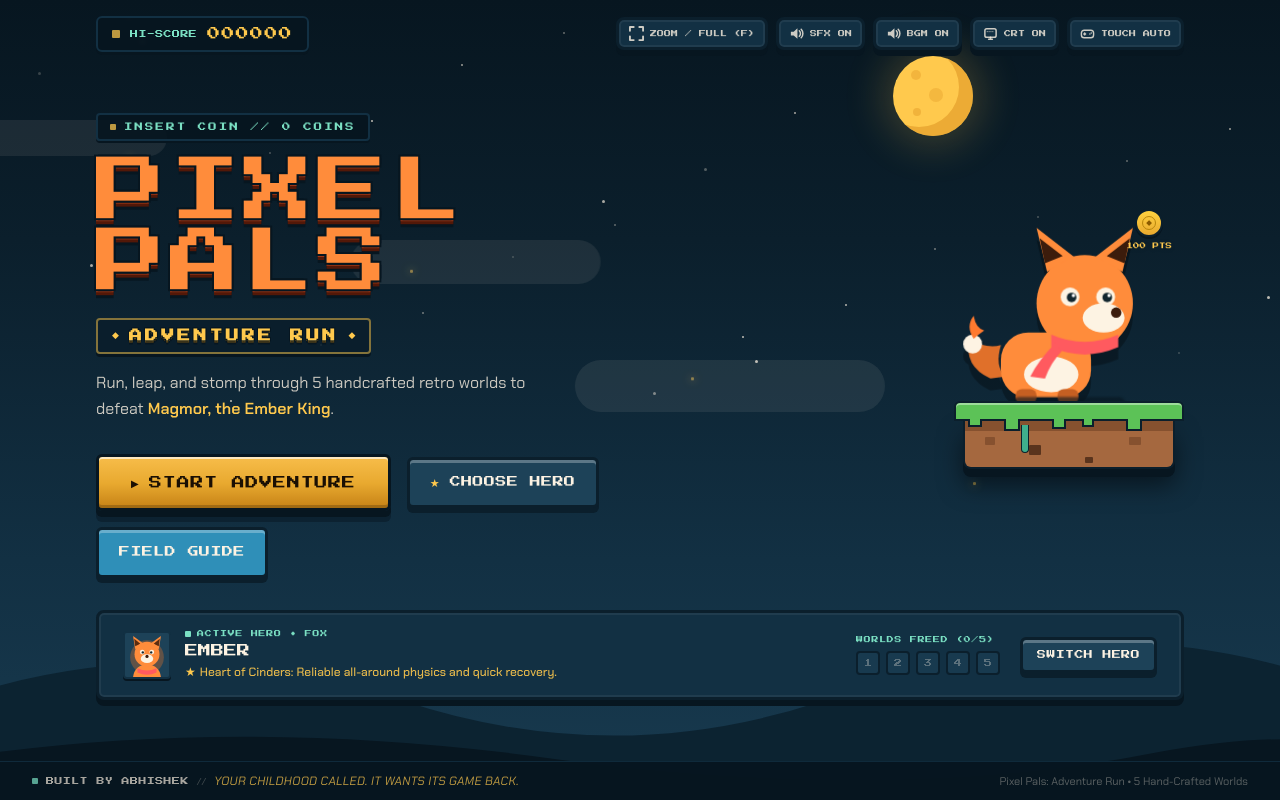
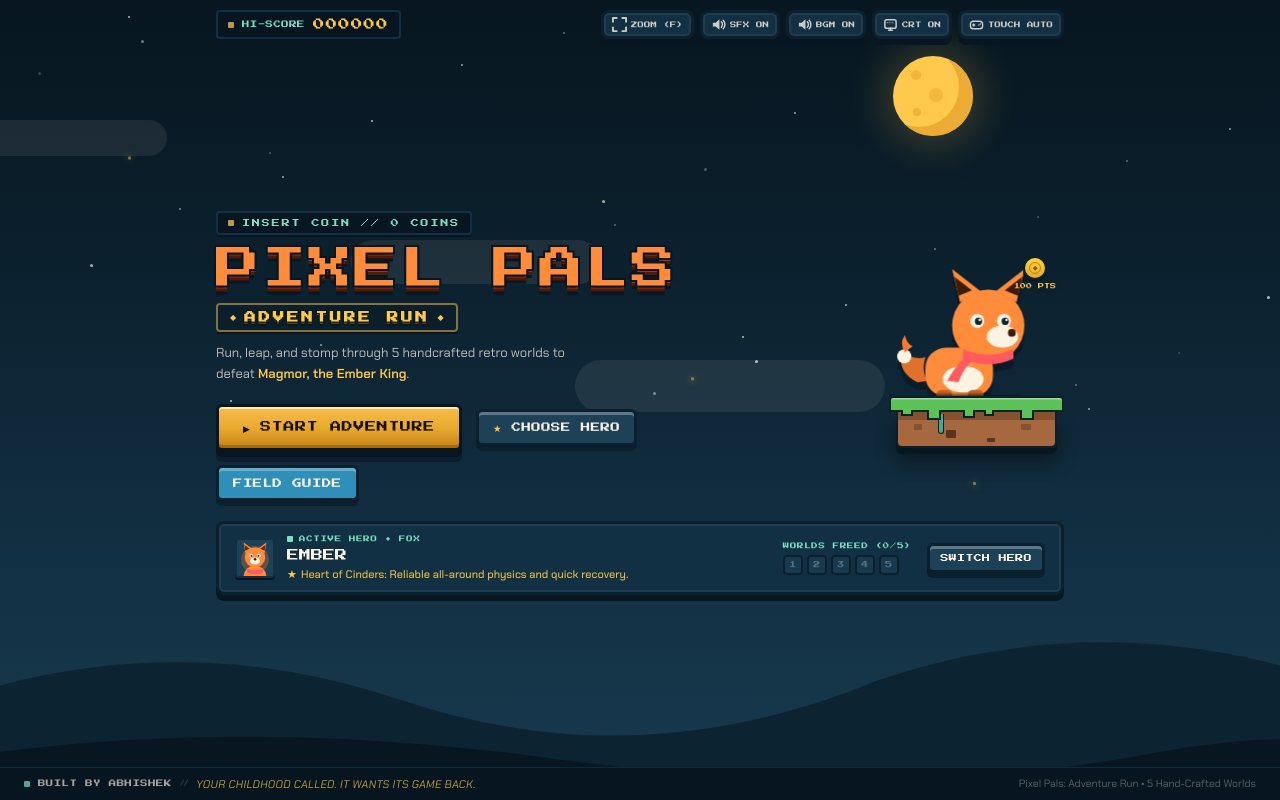
Before and after one commit to codewithabhiishek/Pixel-Pals, a React (Vite) app: page / in a window 1280 px wide. Built offline with nearby package versions, Linux system fonts and the light colour scheme.

Commit message:
fix(landing): un-zoom landing page layout, scale title and mascot to fit viewport comfortably

```diff
--- a/src/App.tsx
+++ b/src/App.tsx
@@ -179,10 +179,10 @@ const FoxMascot = () => {
   return (
     <svg
       ref={svgRef}
-      width="220"
-      height="200"
+      width="165"
+      height="150"
       viewBox="0 0 210 190"
-      className="drop-shadow-[0_12px_0_rgba(0,0,0,0.3)] select-none pointer-events-none"
+      className="drop-shadow-[0_8px_0_rgba(0,0,0,0.28)] select-none pointer-events-none"
     >
       {/* tail with flame flicker */}
       <g className="origin-[40px_148px] animate-[flameFlicker_3.2s_ease-in-out_infinite]">
@@ -237,13 +237,13 @@ const FoxMascot = () => {
 const FloatingIsland = () => (
   <div className="relative flex flex-col items-center select-none pointer-events-none">
     {/* Floating Coin near character's shoulder */}
-    <div className="absolute -top-3 right-3 flex flex-col items-center anim-float z-20">
-      <div className="w-7 h-7 rounded-full bg-gradient-to-b from-[#ffd23f] to-[#e8a92f] border-2 border-[#0b1f2c] shadow-[0_2px_0_#071620] flex items-center justify-center anim-coin-spin">
-        <div className="w-3.5 h-3.5 rounded-full border border-[#b8860b] flex items-center justify-center font-bold text-[7px] text-[#8a5a00]">
+    <div className="absolute -top-2 right-2 flex flex-col items-center anim-float z-20">
+      <div className="w-6 h-6 rounded-full bg-gradient-to-b from-[#ffd23f] to-[#e8a92f] border-2 border-[#0b1f2c] shadow-[0_2px_0_#071620] flex items-center justify-center anim-coin-spin">
+        <div className="w-3 h-3 rounded-full border border-[#b8860b] flex items-center justify-center font-bold text-[6px] text-[#8a5a00]">
           ◆
         </div>
       </div>
-      <span className="px-font text-[6.5px] text-gold mt-1 drop-shadow">100 PTS</span>
+      <span className="px-font text-[6px] text-gold mt-0.5 drop-shadow">100 PTS</span>
     </div>
 
     {/* Mascot with gentle breathing */}
@@ -252,29 +252,29 @@ const FloatingIsland = () => (
     </div>
 
     {/* Floating Pixel Island Stage */}
-    <div className="relative -mt-6 w-[230px] flex flex-col items-center">
+    <div className="relative -mt-5 w-[175px] flex flex-col items-center">
       {/* Ground contact shadow */}
-      <div className="w-28 h-3 rounded-full bg-[#071620]/60 -mb-2 z-10 blur-[1px]" />
+      <div className="w-22 h-2 rounded-full bg-[#071620]/60 -mb-1.5 z-10 blur-[1px]" />
 
       {/* Grass Top Layer with jagged pixel overhangs */}
-      <div className="w-full h-5 bg-[#5cc257] border-2 border-[#0b1f2c] rounded-t-md relative z-10 shadow-[inset_0_2px_0_rgba(255,255,255,0.4)]">
-        <div className="absolute -bottom-2 left-3 w-3.5 h-2 bg-[#5cc257] border-b-2 border-x-2 border-[#0b1f2c]" />
-        <div className="absolute -bottom-3 left-12 w-4 h-3 bg-[#5cc257] border-b-2 border-x-2 border-[#0b1f2c]" />
-        <div className="absolute -bottom-2.5 left-24 w-3.5 h-2.5 bg-[#5cc257] border-b-2 border-x-2 border-[#0b1f2c]" />
-        <div className="absolute -bottom-3 right-10 w-4 h-3 bg-[#5cc257] border-b-2 border-x-2 border-[#0b1f2c]" />
-        <div className="absolute -bottom-2 right-22 w-3 h-2 bg-[#5cc257] border-b-2 border-x-2 border-[#0b1f2c]" />
+      <div className="w-full h-4 bg-[#5cc257] border-2 border-[#0b1f2c] rounded-t-sm relative z-10 shadow-[inset_0_1.5px_0_rgba(255,255,255,0.4)]">
+        <div className="absolute -bottom-1.5 left-2.5 w-3 h-1.5 bg-[#5cc257] border-b-2 border-x-2 border-[#0b1f2c]" />
+        <div className="absolute -bottom-2.5 left-9 w-3.5 h-2.5 bg-[#5cc257] border-b-2 border-x-2 border-[#0b1f2c]" />
+        <div className="absolute -bottom-2 left-18 w-3 h-2 bg-[#5cc257] border-b-2 border-x-2 border-[#0b1f2c]" />
+        <div className="absolute -bottom-2.5 right-7 w-3.5 h-2.5 bg-[#5cc257] border-b-2 border-x-2 border-[#0b1f2c]" />
+        <div className="absolute -bottom-1.5 right-17 w-2.5 h-1.5 bg-[#5cc257] border-b-2 border-x-2 border-[#0b1f2c]" />
       </div>
 
       {/* Earth Dirt Block with rock flecks & dangling vine */}
-      <div className="w-[92%] h-12 bg-[#a5683f] border-x-2 border-b-2 border-[#0b1f2c] rounded-b-lg relative overflow-hidden shadow-[0_8px_0_#071620,0_16px_24px_rgba(0,0,0,0.5)]">
-        <div className="absolute inset-x-0 top-0 h-2.5 bg-[#86512f]" />
+      <div className="w-[92%] h-9 bg-[#a5683f] border-x-2 border-b-2 border-[#0b1f2c] rounded-b-md relative overflow-hidden shadow-[0_6px_0_#071620,0_12px_20px_rgba(0,0,0,0.45)]">
+        <div className="absolute inset-x-0 top-0 h-2 bg-[#86512f]" />
         {/* Pixel rock details */}
-        <div className="absolute top-4 left-5 w-2.5 h-2 bg-[#86512f] rounded-[1px]" />
-        <div className="absolute top-6 left-16 w-3 h-2.5 bg-[#5a341d] rounded-[1px]" />
-        <div className="absolute top-4 right-8 w-3 h-2 bg-[#86512f] rounded-[1px]" />
-        <div className="absolute bottom-1 right-20 w-2 h-1.5 bg-[#5a341d] rounded-[1px]" />
+        <div className="absolute top-3 left-4 w-2 h-1.5 bg-[#86512f] rounded-[1px]" />
+        <div className="absolute top-4.5 left-12 w-2.5 h-2 bg-[#5a341d] rounded-[1px]" />
+        <div className="absolute top-3 right-6 w-2.5 h-1.5 bg-[#86512f] rounded-[1px]" />
+        <div className="absolute bottom-1 right-15 w-2 h-1 bg-[#5a341d] rounded-[1px]" />
         {/* Hanging pixel vine */}
-        <div className="absolute top-1 left-14 w-2 h-7 bg-[#3fae8c] border-x border-b border-[#0b1f2c] rounded-b-sm" />
+        <div className="absolute top-0.5 left-10 w-1.5 h-5 bg-[#3fae8c] border-x border-b border-[#0b1f2c] rounded-b-sm" />
       </div>
     </div>
   </div>
@@ -537,117 +537,117 @@ function MenuScreen(props: {
       </svg>
 
       {/* Quick Settings Bar at Top */}
-      <div className="relative z-20 w-full max-w-6xl mx-auto px-4 sm:px-8 pt-4 flex items-center justify-between gap-3 flex-wrap">
-        <div className="flex items-center gap-2.5 bg-[#071620]/90 border-2 border-[#123043] rounded-md px-3.5 py-1.5 backdrop-blur-[2px] shadow-[0_3px_0_#071620]">
-          <span className="w-2 h-2 rounded-[1px] bg-gold animate-pulse" />
-          <span className="px-font text-[7px] sm:text-[8px] text-mint tracking-wider">HI-SCORE</span>
-          <span className="px-font text-[11px] sm:text-[13px] text-gold tracking-widest">{String(props.save.high).padStart(6, "0")}</span>
+      <div className="relative z-20 w-full max-w-4xl mx-auto px-4 sm:px-6 pt-2.5 flex items-center justify-between gap-3 flex-wrap">
+        <div className="flex items-center gap-2 bg-[#071620]/90 border-2 border-[#123043] rounded px-2.5 py-1 backdrop-blur-[2px] shadow-[0_2px_0_#071620]">
+          <span className="w-1.5 h-1.5 rounded-[1px] bg-gold animate-pulse" />
+          <span className="px-font text-[6.5px] sm:text-[7.5px] text-mint tracking-wider">HI-SCORE</span>
+          <span className="px-font text-[10px] sm:text-[11.5px] text-gold tracking-widest">{String(props.save.high).padStart(6, "0")}</span>
         </div>
 
         {/* Toolbar Toggles */}
-        <div className="flex items-center gap-2 flex-wrap">
+        <div className="flex items-center gap-1.5 flex-wrap">
           <button
             onClick={props.onToggleFullscreen}
-            className="panel8 !px-2.5 !py-1.5 flex items-center gap-1.5 text-xs text-cream/80 hover:text-gold cursor-pointer transition-colors focus-arcade active:translate-y-0.5"
+            className="panel8 !px-2 !py-1 flex items-center gap-1 text-[11px] text-cream/80 hover:text-gold cursor-pointer transition-colors focus-arcade active:translate-y-0.5"
             title="Toggle Fullscreen Zoom (Press F)"
           >
             <FullscreenIcon isFull={props.isFullscreen} />
-            <span className="px-font text-[7px]">{props.isFullscreen ? "EXIT ZOOM (F)" : "ZOOM / FULL (F)"}</span>
+            <span className="px-font text-[6.5px]">{props.isFullscreen ? "EXIT (F)" : "ZOOM (F)"}</span>
           </button>
           <button
             onClick={props.onToggleSfx}
-            className="panel8 !px-2.5 !py-1.5 flex items-center gap-1.5 text-xs text-cream/80 hover:text-gold cursor-pointer transition-colors focus-arcade active:translate-y-0.5"
+            className="panel8 !px-2 !py-1 flex items-center gap-1 text-[11px] text-cream/80 hover:text-gold cursor-pointer transition-colors focus-arcade active:translate-y-0.5"
             title="Toggle Sound Effects"
           >
             <SoundIcon on={props.save.sfx} />
-            <span className="px-font text-[7px]">SFX {props.save.sfx ? "ON" : "OFF"}</span>
+            <span className="px-font text-[6.5px]">SFX {props.save.sfx ? "ON" : "OFF"}</span>
           </button>
           <button
             onClick={props.onToggleMusic}
-            className="panel8 !px-2.5 !py-1.5 flex items-center gap-1.5 text-xs text-cream/80 hover:text-gold cursor-pointer transition-colors focus-arcade active:translate-y-0.5"
+            className="panel8 !px-2 !py-1 flex items-center gap-1 text-[11px] text-cream/80 hover:text-gold cursor-pointer transition-colors focus-arcade active:translate-y-0.5"
             title="Toggle Chiptune Music"
           >
             <SoundIcon on={props.save.music} />
-            <span className="px-font text-[7px]">BGM {props.save.music ? "ON" : "OFF"}</span>
+            <span className="px-font text-[6.5px]">BGM {props.save.music ? "ON" : "OFF"}</span>
           </button>
           <button
             onClick={props.onToggleScanlines}
-            className="panel8 !px-2.5 !py-1.5 flex items-center gap-1.5 text-xs text-cream/80 hover:text-gold cursor-pointer transition-colors focus-arcade active:translate-y-0.5"
+            className="panel8 !px-2 !py-1 flex items-center gap-1 text-[11px] text-cream/80 hover:text-gold cursor-pointer transition-colors focus-arcade active:translate-y-0.5"
             title="Toggle CRT Scanline Effect"
           >
             <CrtIcon on={props.save.scanlines} />
-            <span className="px-font text-[7px]">CRT {props.save.scanlines ? "ON" : "OFF"}</span>
+            <span className="px-font text-[6.5px]">CRT {props.save.scanlines ? "ON" : "OFF"}</span>
           </button>
           <button
             onClick={props.onCycleTouchMode}
-            className="panel8 !px-2.5 !py-1.5 flex items-center gap-1.5 text-xs text-cream/80 hover:text-gold cursor-pointer transition-colors focus-arcade active:translate-y-0.5"
+            className="panel8 !px-2 !py-1 flex items-center gap-1 text-[11px] text-cream/80 hover:text-gold cursor-pointer transition-colors focus-arcade active:translate-y-0.5"
             title="Cycle Touch Controls: Auto / Force On / Force Off"
           >
             <GamepadIcon />
-            <span className="px-font text-[7px]">TOUCH {props.save.touchMode.toUpperCase()}</span>
+            <span className="px-font text-[6.5px]">TOUCH {props.save.touchMode.toUpperCase()}</span>
           </button>
         </div>
       </div>
 
       {/* Main Title & Hero Composition */}
-      <div className="relative z-10 w-full max-w-6xl mx-auto px-4 sm:px-8 py-5 sm:py-8 my-auto">
-        <div className="flex items-center justify-between gap-8 lg:gap-14 flex-col lg:flex-row">
+      <div className="relative z-10 w-full max-w-4xl mx-auto px-4 sm:px-6 py-2 sm:py-3 my-auto">
+        <div className="flex items-center justify-between gap-6 lg:gap-10 flex-col lg:flex-row">
           {/* Left Column: Game Title & Cartridge Actions */}
-          <div className="max-w-xl w-full flex flex-col items-center lg:items-start text-center lg:text-left">
+          <div className="max-w-lg w-full flex flex-col items-center lg:items-start text-center lg:text-left">
             {/* 1. Subtle Retro Arcade Easter Egg Label */}
-            <div className="inline-flex items-center gap-2 px-3 py-1.5 rounded-sm bg-[#071620]/90 border-2 border-[#123043] shadow-[0_2px_0_#071620] mb-4 self-center lg:self-start select-none">
+            <div className="inline-flex items-center gap-2 px-2.5 py-1 rounded-sm bg-[#071620]/90 border-2 border-[#123043] shadow-[0_2px_0_#071620] mb-2.5 sm:mb-3 self-center lg:self-start select-none">
               <span className="w-1.5 h-1.5 rounded-[1px] bg-gold animate-pulse" />
-              <span className="px-font text-[7.5px] sm:text-[8.5px] text-mint tracking-[0.24em]">
+              <span className="px-font text-[7px] sm:text-[8px] text-mint tracking-[0.24em]">
                 INSERT COIN // 0 COINS
               </span>
             </div>
 
-            {/* 2. Dominant Game Title with Crisp Stepped Pixel Shadow */}
+            {/* 2. Crisp, Un-Zoomed Retro Arcade Title */}
             <h1
               className="px-font text-ember retro-title-shadow leading-none tracking-wider select-none"
-              style={{ fontSize: "clamp(2.6rem, 6.6vw, 4.4rem)" }}
+              style={{ fontSize: "clamp(1.85rem, 4vw, 2.75rem)" }}
             >
               PIXEL PALS
             </h1>
 
             {/* 3. Framed Subtitle Banner (Cartridge Plaque) */}
-            <div className="inline-flex items-center gap-2.5 px-3.5 py-1.5 bg-[#0b1f2c]/90 border-2 border-gold/50 rounded-sm shadow-[0_3px_0_#071620] mt-4 sm:mt-5 self-center lg:self-start select-none">
-              <span className="text-gold text-[9px]">◆</span>
-              <span className="px-font text-gold text-[10.5px] sm:text-[13px] tracking-[0.24em] retro-sub-shadow font-bold">
+            <div className="inline-flex items-center gap-2 px-3 py-1 bg-[#0b1f2c]/90 border-2 border-gold/50 rounded-sm shadow-[0_2px_0_#071620] mt-2.5 sm:mt-3 self-center lg:self-start select-none">
+              <span className="text-gold text-[8px]">◆</span>
+              <span className="px-font text-gold text-[9.5px] sm:text-[11.5px] tracking-[0.24em] retro-sub-shadow font-bold">
                 ADVENTURE RUN
               </span>
-              <span className="text-gold text-[9px]">◆</span>
+              <span className="text-gold text-[8px]">◆</span>
             </div>
 
             {/* 4. Short Nostalgic Description */}
-            <p className="font-body text-cream/80 text-sm sm:text-base mt-4 max-w-md leading-relaxed">
+            <p className="font-body text-cream/75 text-xs sm:text-[13px] mt-2.5 max-w-sm leading-relaxed">
               Run, leap, and stomp through 5 handcrafted retro worlds to defeat{" "}
               <span className="text-gold font-semibold">Magmor, the Ember King</span>.
             </p>
 
             {/* Mobile Mascot Island (centered on tablet/mobile screens) */}
-            <div className="block lg:hidden my-6 scale-90 sm:scale-100">
+            <div className="block lg:hidden my-3 scale-90 sm:scale-95">
               <FloatingIsland />
             </div>
 
             {/* Tactile Real-Game Action Buttons */}
-            <div className="flex items-center gap-3 sm:gap-4 mt-6 sm:mt-8 flex-wrap justify-center lg:justify-start">
+            <div className="flex items-center gap-2.5 sm:gap-3.5 mt-4 sm:mt-5 flex-wrap justify-center lg:justify-start">
               <button
-                className="btn8 primary-arcade !text-[12px] sm:!text-[13px] !px-7 sm:!px-8 !py-4 group focus-arcade flex items-center gap-2.5"
+                className="btn8 primary-arcade !text-[10px] sm:!text-[11px] !px-5 sm:!px-6 !py-2.5 sm:!py-3 group focus-arcade flex items-center gap-2"
                 onClick={props.onStart}
               >
-                <span className="transition-transform group-hover:translate-x-1 inline-block text-[10px]">▶</span>
+                <span className="transition-transform group-hover:translate-x-1 inline-block text-[9px]">▶</span>
                 <span>START ADVENTURE</span>
               </button>
               <button
-                className="btn8 dark !text-[10px] sm:!text-[11px] !px-5 !py-3.5 focus-arcade flex items-center gap-1.5"
+                className="btn8 dark !text-[8.5px] sm:!text-[9.5px] !px-3.5 !py-2 focus-arcade flex items-center gap-1.5"
                 onClick={props.onHeroes}
               >
                 <span className="text-gold">★</span>
                 <span>Choose Hero</span>
               </button>
               <button
-                className="btn8 blue !text-[10px] sm:!text-[11px] !px-5 !py-3.5 focus-arcade"
+                className="btn8 blue !text-[8.5px] sm:!text-[9.5px] !px-3.5 !py-2 focus-arcade"
                 onClick={props.onHelp}
               >
                 Field Guide
@@ -658,52 +658,52 @@ function MenuScreen(props: {
           {/* Right Column: Floating Island Hero Stage (Desktop view) */}
           <div
             className="hidden lg:block shrink-0 transition-transform duration-500 ease-out"
-            style={{ transform: `translate(${tilt.x * 14}px, ${tilt.y * 10}px)` }}
+            style={{ transform: `translate(${tilt.x * 12}px, ${tilt.y * 8}px)` }}
           >
             <FloatingIsland />
           </div>
         </div>
 
         {/* Selected Hero Showcase & Save Plate */}
-        <div className="panel8 mt-7 sm:mt-8 px-4 sm:px-6 py-3.5 sm:py-4 flex items-center justify-between gap-5 flex-wrap w-full bg-[#0b1f2c]/95 border-2 border-[#123043] shadow-[0_4px_0_#071620]">
-          <div className="flex items-center gap-3.5">
+        <div className="panel8 mt-4 sm:mt-5 px-3.5 sm:px-4 py-2 sm:py-2.5 flex items-center justify-between gap-4 flex-wrap w-full bg-[#0b1f2c]/95 border-2 border-[#123043] shadow-[0_3px_0_#071620]">
+          <div className="flex items-center gap-3">
             <button
-              className="w-12 h-12 rounded border-2 border-[#123043] shadow-[0_2px_0_#071620] overflow-hidden bg-[#183a4f] transition-transform hover:scale-105 active:translate-y-0.5 cursor-pointer relative group block"
+              className="w-10 h-10 rounded border-2 border-[#123043] shadow-[0_2px_0_#071620] overflow-hidden bg-[#183a4f] transition-transform hover:scale-105 active:translate-y-0.5 cursor-pointer relative group block"
               onClick={props.onHeroes}
               title="Change active hero"
             >
               <CharPortrait char={props.hero} />
-              <span className="absolute bottom-0 inset-x-0 bg-[#071620]/85 text-[6px] px-font text-gold text-center py-0.5 opacity-0 group-hover:opacity-100 transition-opacity">
+              <span className="absolute bottom-0 inset-x-0 bg-[#071620]/85 text-[5.5px] px-font text-gold text-center py-0.5 opacity-0 group-hover:opacity-100 transition-opacity">
                 EDIT
               </span>
             </button>
             <div className="text-left">
-              <div className="px-font text-[7px] text-mint tracking-widest flex items-center gap-1.5">
+              <div className="px-font text-[6.5px] text-mint tracking-widest flex items-center gap-1.5">
                 <span className="w-1.5 h-1.5 rounded-[1px] bg-mint inline-block" />
                 ACTIVE HERO • {props.hero.species.toUpperCase()}
               </div>
-              <div className="px-font text-[12px] sm:text-[13px] text-cream mt-0.5">
+              <div className="px-font text-[11px] sm:text-[12px] text-cream mt-0.5">
                 {props.hero.name.toUpperCase()}
               </div>
-              <div className="font-body text-[12px] text-gold/90 font-medium mt-0.5 flex items-center gap-1">
+              <div className="font-body text-[11px] text-gold/90 font-medium mt-0.5 flex items-center gap-1">
                 <span className="text-gold">★</span>
                 <span>{props.hero.passive.name}: {props.hero.passive.desc}</span>
               </div>
             </div>
           </div>
 
-          <div className="flex items-center gap-5 flex-wrap">
+          <div className="flex items-center gap-4 flex-wrap">
             <div>
-              <div className="px-font text-[7px] text-mint tracking-widest mb-1.5">
+              <div className="px-font text-[6.5px] text-mint tracking-widest mb-1">
                 WORLDS FREED ({props.clearedCount}/5)
               </div>
-              <div className="flex gap-1.5">
+              <div className="flex gap-1">
                 {LEVELS.map((lvl, i) => {
                   const isCleared = props.save.cleared[i];
                   return (
                     <div
                       key={i}
-                      className={`w-6 h-6 rounded border-2 border-[#0b1f2c] flex items-center justify-center transition-colors ${
+                      className={`w-5 h-5 rounded border-2 border-[#0b1f2c] flex items-center justify-center transition-colors ${
                         isCleared
                           ? "bg-gradient-to-b from-[#ffd23f] to-[#e8a92f] shadow-[0_0_8px_rgba(255,201,77,0.5)] text-[#241505]"
                           : "bg-[#183a4f] text-cream/30"
@@ -713,7 +713,7 @@ function MenuScreen(props: {
                       {isCleared ? (
                         <CheckIcon />
                       ) : (
-                        <span className="px-font text-[8px]">{i + 1}</span>
+                        <span className="px-font text-[7px]">{i + 1}</span>
                       )}
                     </div>
                   );
@@ -722,7 +722,7 @@ function MenuScreen(props: {
             </div>
 
             <button
-              className="btn8 dark !px-3.5 !py-2 !text-[9px] focus-arcade active:translate-y-0.5"
+              className="btn8 dark !px-2.5 !py-1.5 !text-[8px] focus-arcade active:translate-y-0.5"
               onClick={props.onHeroes}
             >
               Switch Hero
@@ -732,18 +732,18 @@ function MenuScreen(props: {
       </div>
 
       {/* Footer copyright, developer credit, & nostalgic disclaimer */}
-      <div className="relative z-10 w-full border-t border-[#123043]/80 bg-[#071620]/95 px-4 sm:px-8 py-2.5 flex items-center justify-between gap-3 flex-wrap text-center sm:text-left">
+      <div className="relative z-10 w-full border-t border-[#123043]/80 bg-[#071620]/95 px-4 sm:px-6 py-2 flex items-center justify-between gap-3 flex-wrap text-center sm:text-left">
         <div className="flex items-center gap-2 mx-auto sm:mx-0 flex-wrap justify-center">
           <span className="inline-block w-1.5 h-1.5 rounded-[1px] bg-mint/70" />
-          <span className="px-font text-[7.5px] sm:text-[8px] text-cream/65 tracking-wider">
+          <span className="px-font text-[7px] sm:text-[7.5px] text-cream/65 tracking-wider">
             BUILT BY ABHISHEK
           </span>
-          <span className="text-cream/25 text-[10px]">{"//"}</span>
-          <span className="font-body text-[11.5px] sm:text-[12px] text-gold/75 italic tracking-wide">
+          <span className="text-cream/25 text-[9px]">{"//"}</span>
+          <span className="font-body text-[11px] text-gold/75 italic tracking-wide">
             YOUR CHILDHOOD CALLED. IT WANTS ITS GAME BACK.
           </span>
         </div>
-        <div className="font-body text-[11px] text-cream/35 mx-auto sm:mx-0">
+        <div className="font-body text-[10.5px] text-cream/35 mx-auto sm:mx-0">
           Pixel Pals: Adventure Run • 5 Hand-Crafted Worlds
         </div>
       </div>
```
